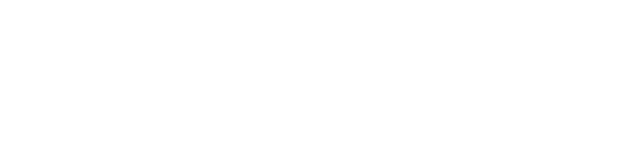
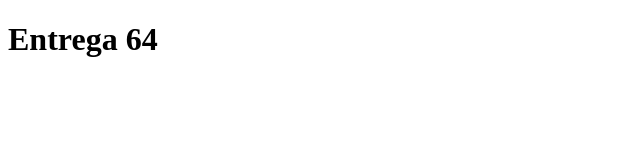
Before and after one commit to Kenzie-Academy-Brasil-Developers/entrega-snap-crackle-sprint-1-Matheus-Araujo-Cunha, a plain HTML site: page entrega64.html in a window 1280 px wide. Shown: the whole page, without its empty margins (0-640 px from the left). Drawn offline with Linux system fonts and the light colour scheme.

Commit message:
inserindo h1

```diff
--- a/entrega64.html
+++ b/entrega64.html
@@ -4,9 +4,10 @@
     <meta charset="UTF-8">
     <meta http-equiv="X-UA-Compatible" content="IE=edge">
     <meta name="viewport" content="width=device-width, initial-scale=1.0">
-    <title>Document</title>
+    <title>Entrega 64</title>
 </head>
 <body>
+    <h1> Entrega 64</h1>
     <script src="entrega64.js"></script>
 </body>
 </html>
```
